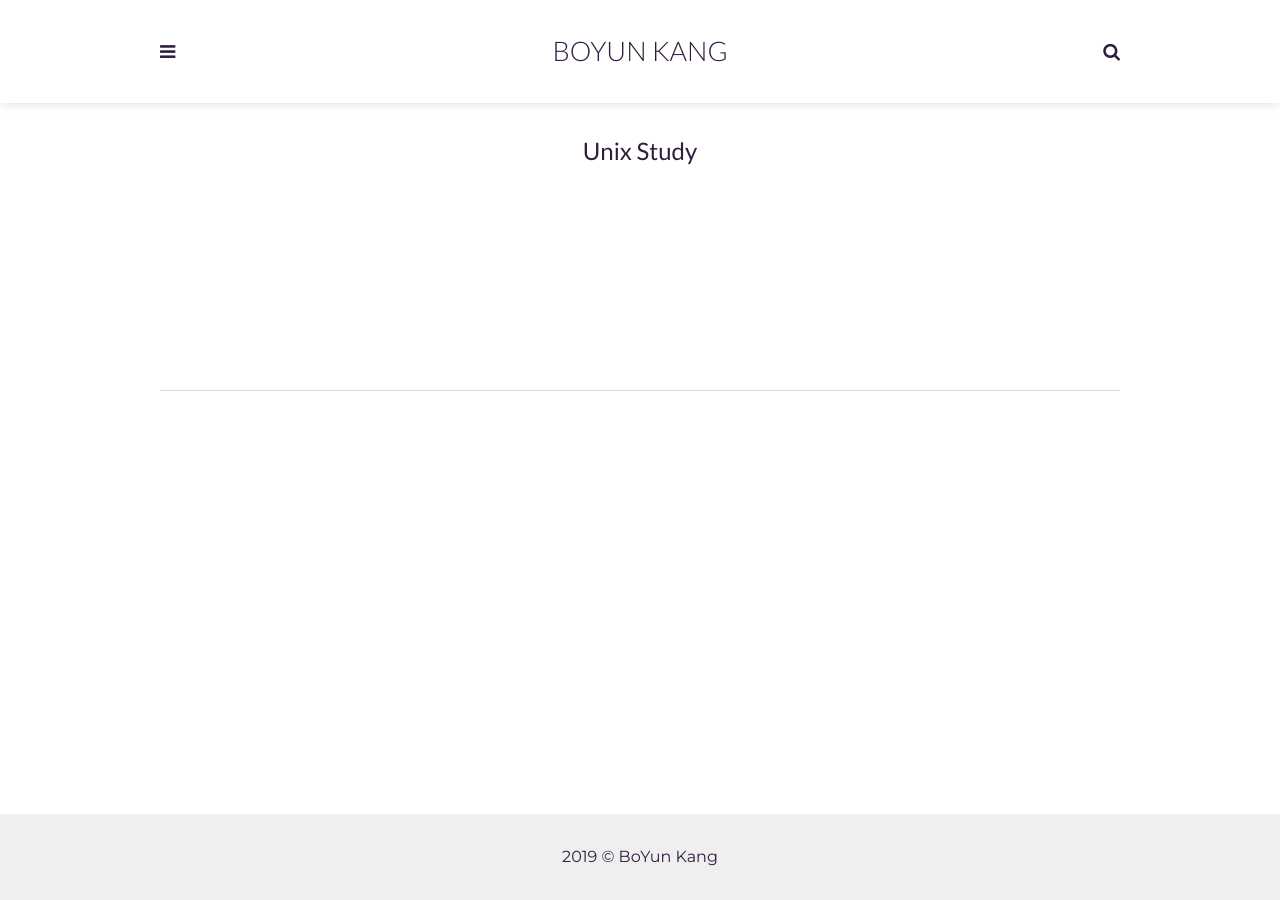
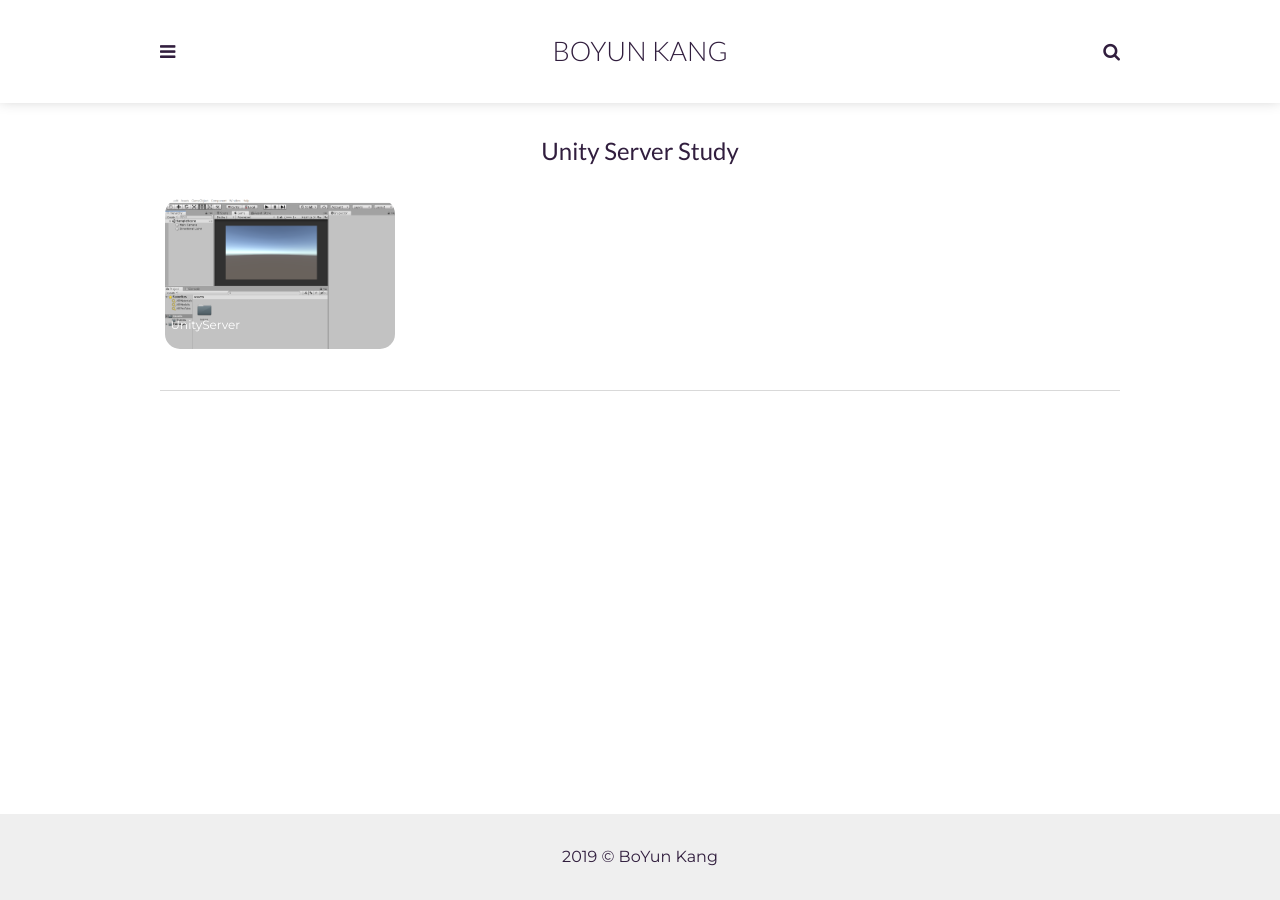
Before and after one commit to boyunjjang1/boyunjjang1.github.io, a Jekyll site: the page built from _pages/UnityServer.html, in a window 1280 px wide. Built offline with Jekyll 4.4.1, drawn with Linux system fonts in a browser that asks for light colours.

Commit message:
MODIFY UnityServer.html title

```diff
--- a/_pages/UnityServer.html
+++ b/_pages/UnityServer.html
@@ -4,7 +4,7 @@
 permalink: /UnityServer/
 ---
 <div class="recent-box">
-    <h2 class="recent-title">Unix Study</h2>
+    <h2 class="recent-title">Unity Server Study</h2>
     <div class="recent-list">
         {% for post in site.posts offset:0 limit:4 %}
         {% if post.title == "UnityServer" %}
```
Also changed, not shown: assets/img/unityMain.PNG (added).
